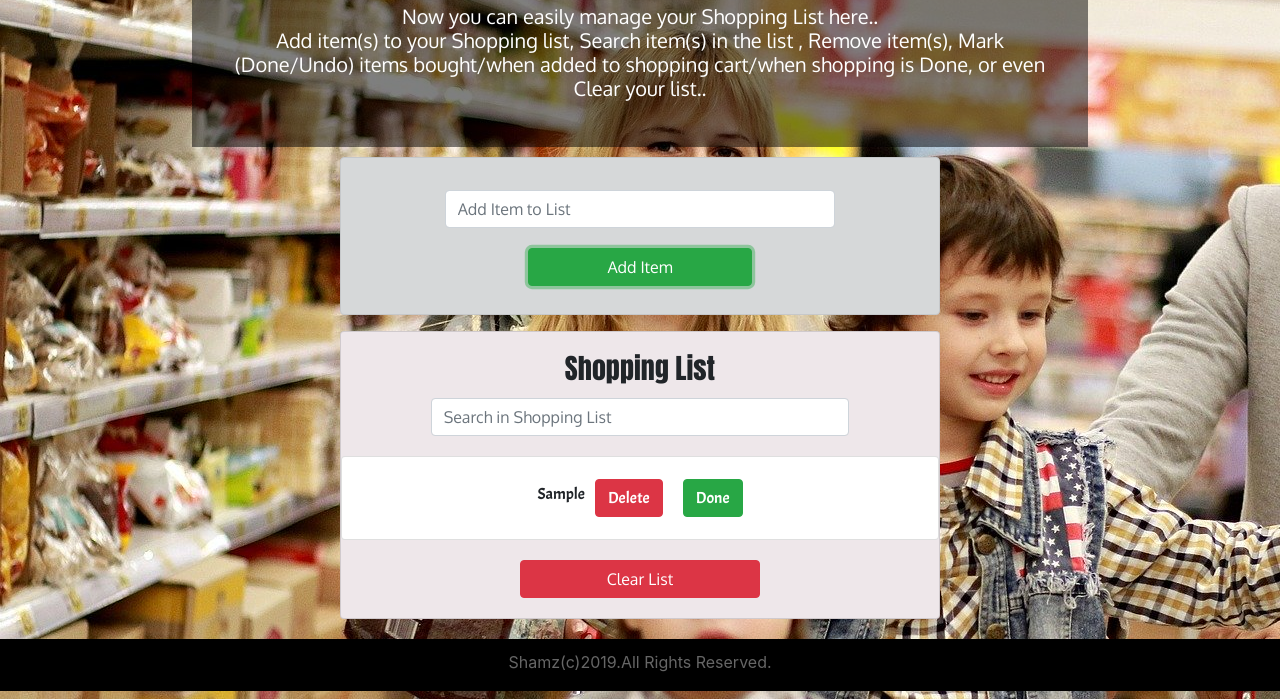
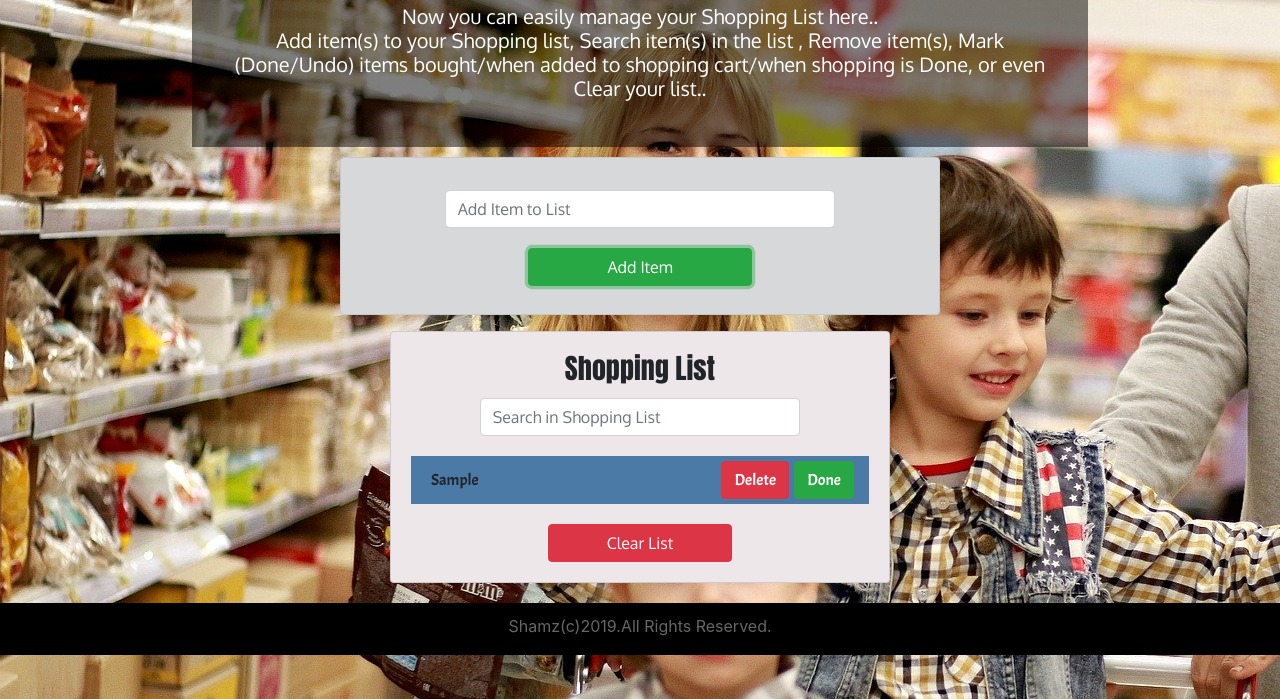
Before and after one commit to shamseena-dev/shopping-list-manager-app, a plain HTML site: page index.html in a window 1280 px wide. Both pictures are taken after typing "Sample" into the empty fields and a click on the button "Add Item". Shown: the part 101-800 px from the top of the page. Drawn offline with nearby package versions, Linux system fonts and the light colour scheme.

Commit message:
Fixed alignments of list items, buttons, changed style of Done

```diff
--- a/index.html
+++ b/index.html
@@ -39,7 +39,7 @@
  </section>
  <!--Shopping List-->
  <!--Search in shopping list-->
- <section>
+ <section class="cardList">
  <div class="card" id="divCard">
  	<h3 class="card-title"> Shopping List</h3>
  	<div>
--- a/script.js
+++ b/script.js
@@ -51,26 +51,31 @@ function addItem(e){
 		msg.style.display = 'none';
 		//create li element
 		const li=document.createElement('li');
-		console.log("else");
 		//Add class
-		li.className='list-group-item';
+		li.className='list-item';
 		//Create text node and append li
 		li.appendChild(document.createTextNode(listInput.value));
+		const div = document.createElement('div');
+
 		//create new button element
-		const link=document.createElement('button');
+		const btnDelete=document.createElement('button');
 		//Add Class to the button
-		link.className = 'delete-item btn btn-danger';
+		btnDelete.className = 'delete-item btn btn-danger';
 		//Add text 'Delete' to the button
-		link.innerHTML = 'Delete';
+		btnDelete.innerHTML = 'Delete';
 		//link.innerHTML='<i class="fa fa-remove removeIcon" title="Remove Item"></i>';
 		//create button "done" ,add class and text to it
 		const btnDone = document.createElement('button');
 		btnDone.className = 'btn done btn-success btnStyle';
 		btnDone.innerHTML = 'Done';
 
-		//Append link to li
-		li.appendChild(link);
-		li.appendChild(btnDone);
+		div.appendChild(btnDelete);
+		div.appendChild(btnDone);
+
+
+		//Append btnDelete to li
+		li.appendChild(div);
+
 		//Append li to ul
 		shoppingList.appendChild(li);
 
@@ -89,29 +94,23 @@ function removeItem(e){
 
 	} */
 	if(e.target.classList.contains("delete-item")){
-			e.target.parentElement.remove();
+			e.target.parentElement.parentElement.remove();
 
 	}
 }
 //Done item(when shopping is done)
 function doneItem(e){
-	console.log(e.target);
-		console.log(e.target.parentElement);
-
 	if(e.target.classList.contains("done")){
-		e.target.parentElement.classList.add('strike');
-		console.log(e.target.parentElement,"here");
+		e.target.parentElement.parentElement.classList.add('strike');
 		e.target.classList.remove('done');
 		e.target.classList.remove('btn-success');
 		e.target.classList.add('undo');
 		e.target.classList.add('btn-secondary');
-
 		e.target.innerHTML = "Undo";
 
 	}
 	else if(e.target.classList.contains("undo")){
-		e.target.parentElement.classList.remove('strike');
-
+		e.target.parentElement.parentElement.classList.remove('strike');
 		e.target.classList.remove('undo');
 		e.target.classList.remove('btn-secondary');
 		e.target.classList.add('done');
@@ -134,8 +133,7 @@ function clearList(){
 
 function searchItem(e){
 	const text= e.target.value.toLowerCase();
-	document.querySelectorAll('.list-group-item').forEach(function(item){
-		console.log(item);
+	document.querySelectorAll('.list-item').forEach(function(item){
 		const eachItem=item.firstChild.textContent;
 		if(eachItem.toLowerCase().indexOf(text)!= -1){
 			item.style.display = 'block';
--- a/style.css
+++ b/style.css
@@ -43,13 +43,16 @@ body{
 	width:40%;
 
 }
+.cardList{
 
+}
 #divCard{
-	min-width: 600px;
+	min-width: 500px;
 	background-color: #eee7ea;
 	padding-top: 20px;
 	padding-bottom: 20px;
 	margin-bottom: 20px;
+	padding:20px;
 
 }
 #shopping-form{
@@ -60,19 +63,30 @@ body{
 	width:70%;
 	margin-left: 15%;
 }
-.list-group-item{
-	/******/
+.list-item{
+	display: flex ;
+	flex-direction: row ;
+	justify-content: space-between;
+	font-family: 'Acme', sans-serif;
+	flex-wrap: wrap ;
+	padding:5px 10px 5px 20px;
+	align-items: center;
+}
+.list-group{
+	background-color: #4c7aa7;
+}
+.list-item div{
 	display: flex;
 	flex-direction: row;
-	justify-content: flex-end;
-	align-items: center;
-	font-family: 'Acme', sans-serif;
+	justify-content: space-around;
 
-
+	margin-left:10px;
+}
+.list-item div button{
+	margin-right: 5px;
 }
 .delete-item{
-	margin-left: 50px;
-	border:2px solid red;
+
 }
 .card h3{
 	font-family: 'Anton', sans-serif;
@@ -92,7 +106,9 @@ body{
 .strike{
 	text-decoration : line-through;
 	color: green;
+	background-color: grey;
 }
+/*
 .btnStyle{
 	margin-left : 10px;
 
@@ -110,7 +126,7 @@ body{
 
 .list-group-item .btnStyle{
 	align-self: flex-end;
-}
+} */
 
 div.errorMessage{
 	color: red;
```
